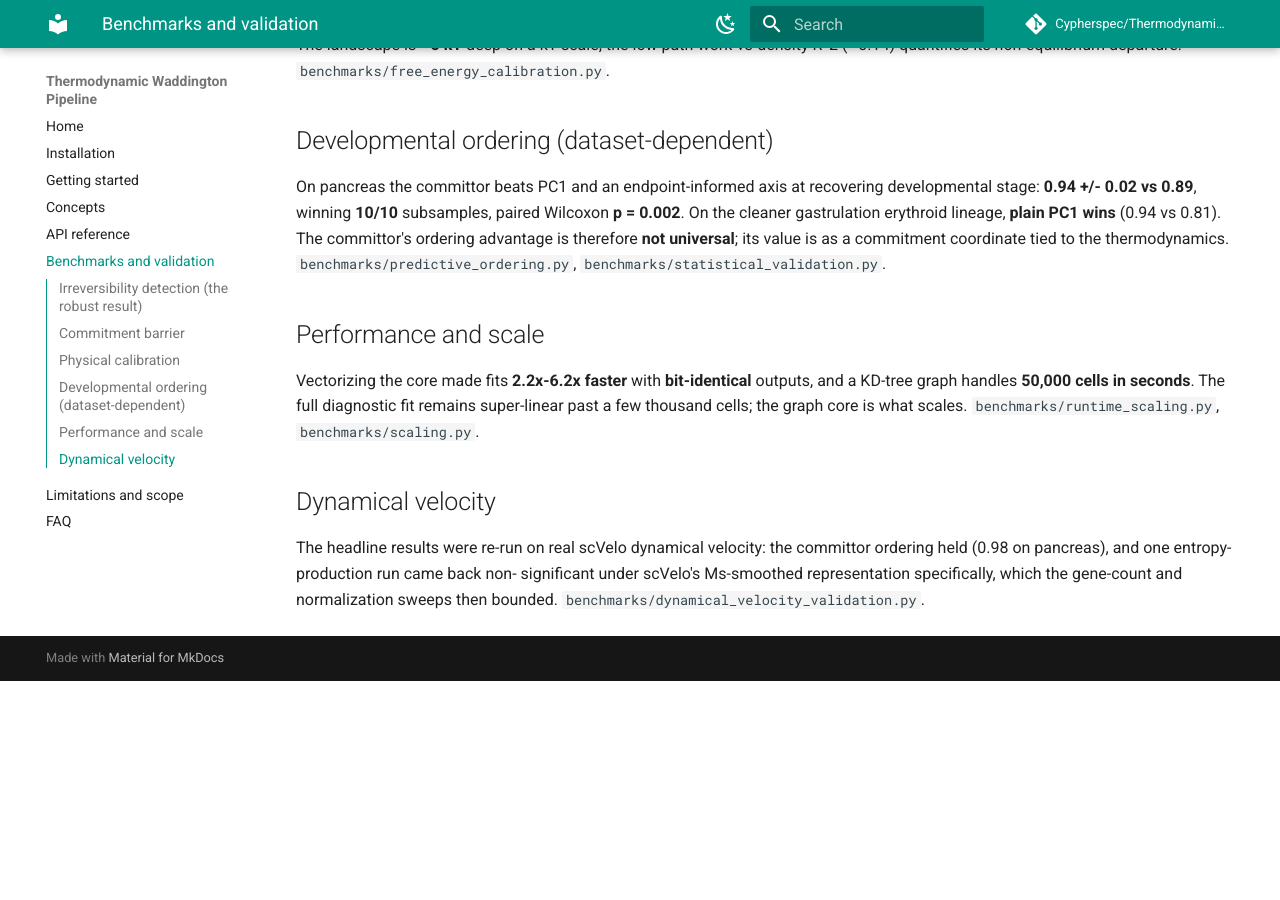
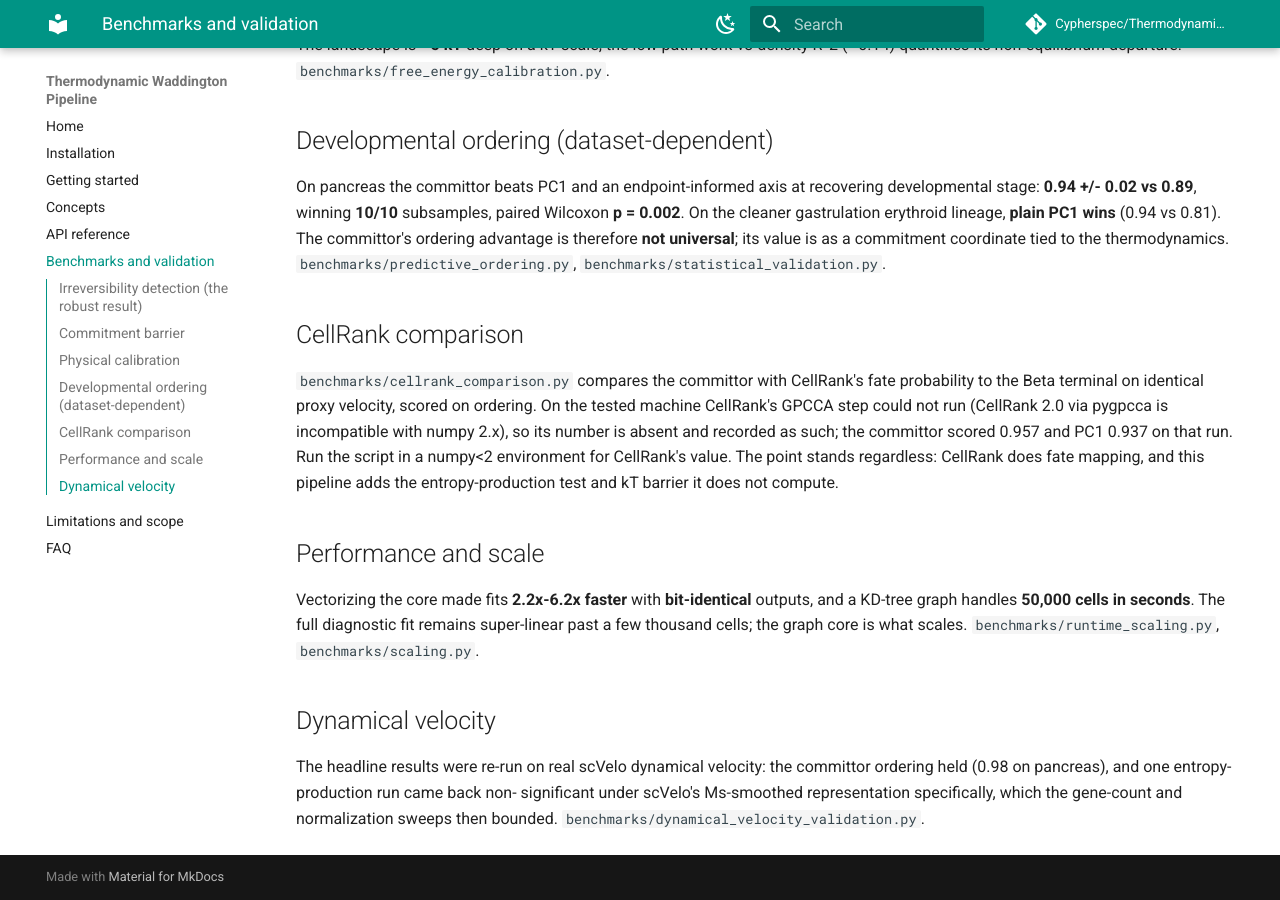
Before and after one commit to Cypherspec/Thermodynamic-Waddington-Pipeline, an MkDocs documentation site: the page built from docs/benchmarks.md, in a window 1280 px wide and 900 px high, scrolled down 734 px. Built offline with MkDocs 1.6.1 and Material for MkDocs 9.7.7, drawn with Linux system fonts in a browser that asks for light colours; comment, search, counter and statistics services are not loaded; before the commit the page ends 1415 px from its top, so only the background shows below that.

Commit message:
Update test count to 203; document CellRank comparison honestly (numpy-2 blocked)

```diff
--- a/docs/benchmarks.md
+++ b/docs/benchmarks.md
@@ -39,6 +39,17 @@ therefore **not universal**; its value is as a commitment coordinate tied to the
 thermodynamics. `benchmarks/predictive_ordering.py`,
 `benchmarks/statistical_validation.py`.
 
+## CellRank comparison
+
+`benchmarks/cellrank_comparison.py` compares the committor with CellRank's fate
+probability to the Beta terminal on identical proxy velocity, scored on ordering.
+On the tested machine CellRank's GPCCA step could not run (CellRank 2.0 via
+pygpcca is incompatible with numpy 2.x), so its number is absent and recorded as
+such; the committor scored 0.957 and PC1 0.937 on that run. Run the script in a
+numpy<2 environment for CellRank's value. The point stands regardless: CellRank
+does fate mapping, and this pipeline adds the entropy-production test and kT
+barrier it does not compute.
+
 ## Performance and scale
 
 Vectorizing the core made fits **2.2x-6.2x faster** with **bit-identical**
```
Also changed, not shown: README.md (+4 -4 lines), docs/installation.md (+1 -1 lines), docs/limitations.md (+1 -1 lines).
